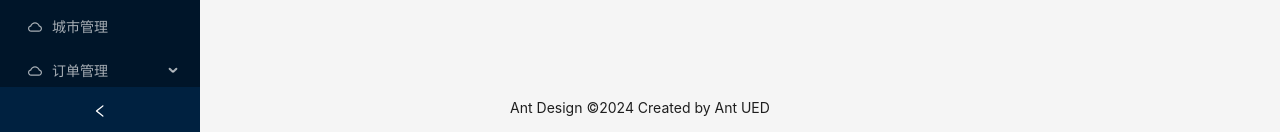
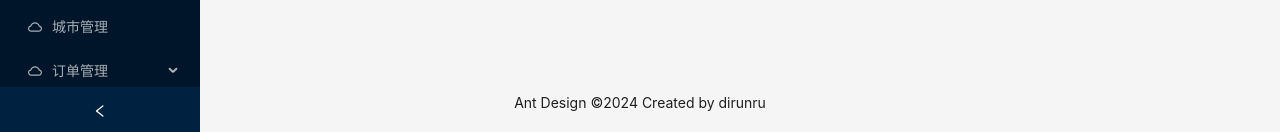
Before and after one commit to dirunru/my-react-app, a React (Create React App) app: page /#/home/list in a window 1280 px wide. Shown: the part 665-797 px from the top of the page. Built offline with nearby package versions, Linux system fonts and the light colour scheme.

Commit message:
修改演示

```diff
--- a/src/App.jsx
+++ b/src/App.jsx
@@ -156,7 +156,7 @@ const App = () => {
             </div>
           </Content>
           <Footer className={styles.footer}>
-            Ant Design ©{new Date().getFullYear()} Created by Ant UED
+            Ant Design ©{new Date().getFullYear()} Created by dirunru
           </Footer>
         </Layout>
       </Layout>
--- a/src/styles/app.module.scss
+++ b/src/styles/app.module.scss
@@ -16,12 +16,10 @@
   float: right;
 }
 .content {
-  height: calc(100vh - 144px);
+  height: calc(100vh - 170px);
   margin: 0 24px;
-  overflow-y: auto;
 }
 
 .footer {
   text-align: center;
-  height: 60px;
 }
```
